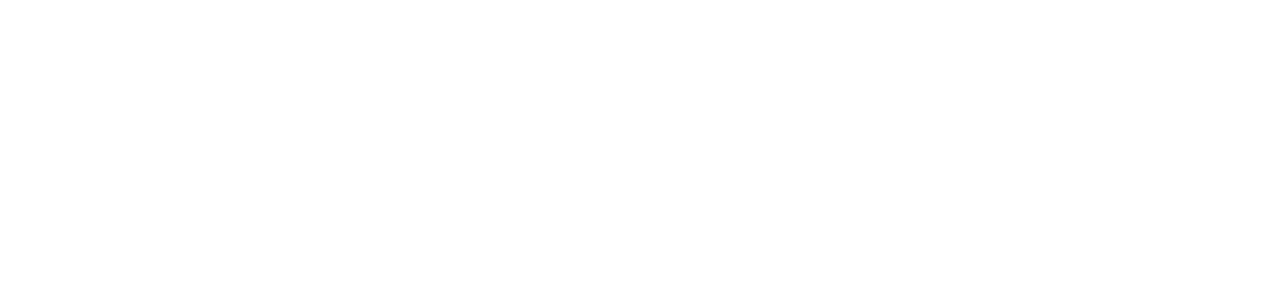
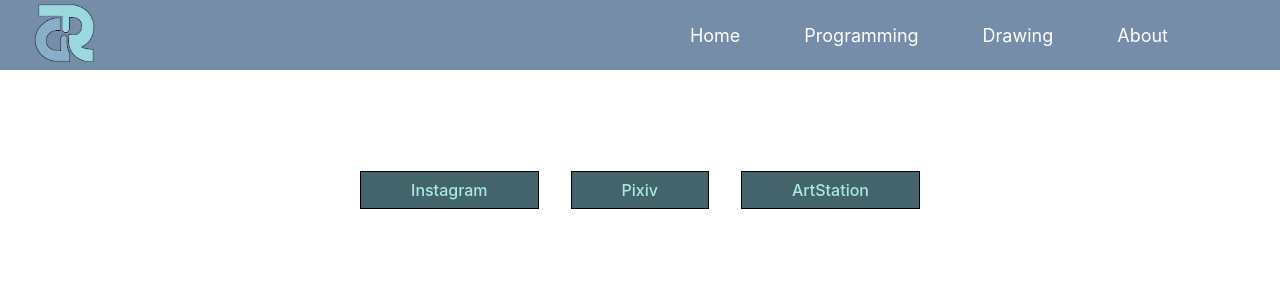
Before and after one commit to Christopher-reeder/Christopher-Reeder.github.io, a React (Vite) app: page /drawing in a window 1280 px wide. Shown: the top 300 px of the page. Built offline with nearby package versions, Linux system fonts and the light colour scheme.

Commit message:
design introduction part

```diff
--- a/src/components/Drawing.css
+++ b/src/components/Drawing.css
@@ -0,0 +1,26 @@
+.sns-links {
+    text-align: center;
+  }
+
+.sns-links h2 {
+    padding: 1rem;
+}
+
+.sns-buttons {
+    border-bottom: 2px solid white;
+    margin: 0rem 3rem;
+    padding-bottom: 2.5rem;
+}
+
+.sns-buttons a {
+    margin: 0 1rem;
+    color: #a8eae1;
+    border: 1px solid #000000;
+    padding: 8px 50px;
+    background-color: #43646a;
+}
+
+.artworks {
+    margin-top: 5rem;
+    padding: 0 5rem;
+}
--- a/src/components/Drawing.jsx
+++ b/src/components/Drawing.jsx
@@ -1,13 +1,35 @@
-import React from "react";
-import "./Drawing.css";
+import React from 'react';
 import Navbar from './Navbar';
+import './Drawing.css';
 
-export default function Drawing() {
+function Drawing() {
   return (
     <div>
-      <h1>
-        Drawing
-      </h1>
+      <Navbar />
+      <div className="sns-links">
+        <h2>My Art Portfolio</h2>
+        <div className="sns-buttons">
+          <a>
+            Instagram
+          </a>
+          <a>
+            Pixiv
+          </a>
+          <a>
+            ArtStation
+          </a>
+        </div>
+      </div>
+
+      <div className="artworks">
+        <h3>
+          {`I enjoy drawing fan art for games and anime, but what I love most is creating concept art for the original stories I’ve envisioned.
+          Below are the three projects I have developed and illustrated the most.`}
+        </h3>
+      </div>
+
     </div>
   );
 }
+
+export default Drawing;
```
